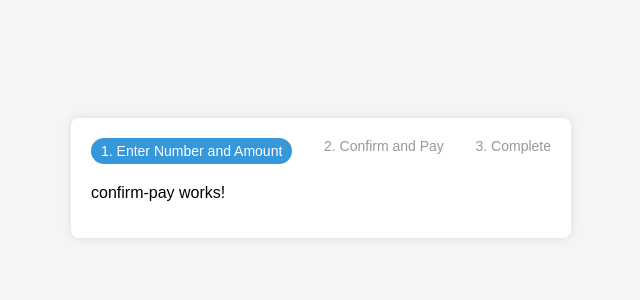
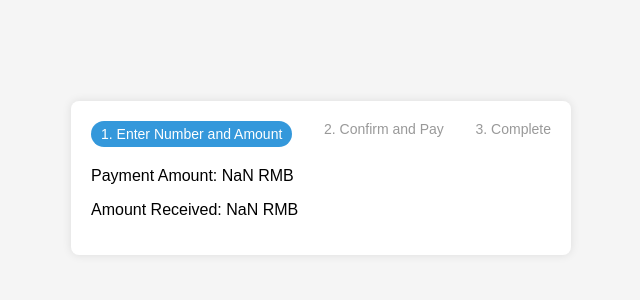
Before and after one commit to ITteam00/Recharge, an Angular app: page /confirm-pay in a window 1280 px wide. Shown: the part 230-530 px from the top of the page, without its empty margins (319-959 px from the left). Built offline with nearby package versions, Linux system fonts and the light colour scheme.

Commit message:
feat: transfer data between routes

```diff
--- a/src/app/confirm-pay/confirm-pay.component.html
+++ b/src/app/confirm-pay/confirm-pay.component.html
@@ -1 +1,2 @@
-<p>confirm-pay works!</p>
+<p>Payment Amount: <span class="payment-amount">{{ paymentAmount }} RMB</span></p>
+<p>Amount Received: <span class="received-amount">{{ rechargeAmount }} RMB</span></p>
--- a/src/app/confirm-pay/confirm-pay.component.ts
+++ b/src/app/confirm-pay/confirm-pay.component.ts
@@ -1,5 +1,5 @@
-import { Component } from '@angular/core';
-import { Router } from '@angular/router';
+import { Component, OnInit } from '@angular/core';
+import { ActivatedRoute } from '@angular/router';
 
 @Component({
   selector: 'app-confirm-pay',
@@ -8,9 +8,18 @@ import { Router } from '@angular/router';
   templateUrl: './confirm-pay.component.html',
   styleUrl: './confirm-pay.component.css'
 })
-export class ConfirmPayComponent {
+export class ConfirmPayComponent implements OnInit {
+  paymentAmount: number = 0;
+  rechargeAmount: number = 0;
 
-  constructor(private router: Router) {}
+  constructor(private route: ActivatedRoute) {}
+
+  ngOnInit() {
+    this.route.queryParams.subscribe(params => {
+      this.paymentAmount = +params['paymentAmount'];
+      this.rechargeAmount = +params['rechargeAmount'];
+    });
+  }
 
 
 }
--- a/src/app/form/form.component.html
+++ b/src/app/form/form.component.html
@@ -27,4 +27,4 @@
     <p>Amount Received: <span class="received-amount">{{ rechargeAmount }} RMB</span></p>
 </div>
 
-<app-start-recharge-button></app-start-recharge-button>
+<app-start-recharge-button (startRecharge)="startRecharge()"></app-start-recharge-button>
--- a/src/app/form/form.component.ts
+++ b/src/app/form/form.component.ts
@@ -55,7 +55,13 @@ export class FormComponent implements AfterViewInit {
   }
 
   startRecharge() {
+    console.log("route!~")
     // 这里可以添加任何需要的逻辑，例如验证或处理数据
-    this.router.navigate(['/confirm-pay']);
+    this.router.navigate(['/confirm-pay'], {
+      queryParams: {
+        paymentAmount: this.paymentAmount,
+        rechargeAmount: this.rechargeAmount
+      }
+    });
   }
 }
--- a/src/app/start-recharge-button/start-recharge-button.component.html
+++ b/src/app/start-recharge-button/start-recharge-button.component.html
@@ -1,2 +1,2 @@
-<button type="submit" class="submit-btn">Start Recharge</button>
+<button type="submit" class="submit-btn" (click)="onStartRecharge()">Start Recharge</button>
 <p class="note">Please carefully check the recharge number, as it cannot be refunded</p>
--- a/src/app/start-recharge-button/start-recharge-button.component.ts
+++ b/src/app/start-recharge-button/start-recharge-button.component.ts
@@ -1,4 +1,4 @@
-import { Component } from '@angular/core';
+import { Component, Output, EventEmitter } from '@angular/core';
 
 @Component({
   selector: 'app-start-recharge-button',
@@ -8,5 +8,10 @@ import { Component } from '@angular/core';
   styleUrl: '../app.component.css'
 })
 export class StartRechargeButtonComponent {
+  @Output() startRecharge = new EventEmitter<void>();
+
+  onStartRecharge() {
+    this.startRecharge.emit();
+  }
 
 }
```
